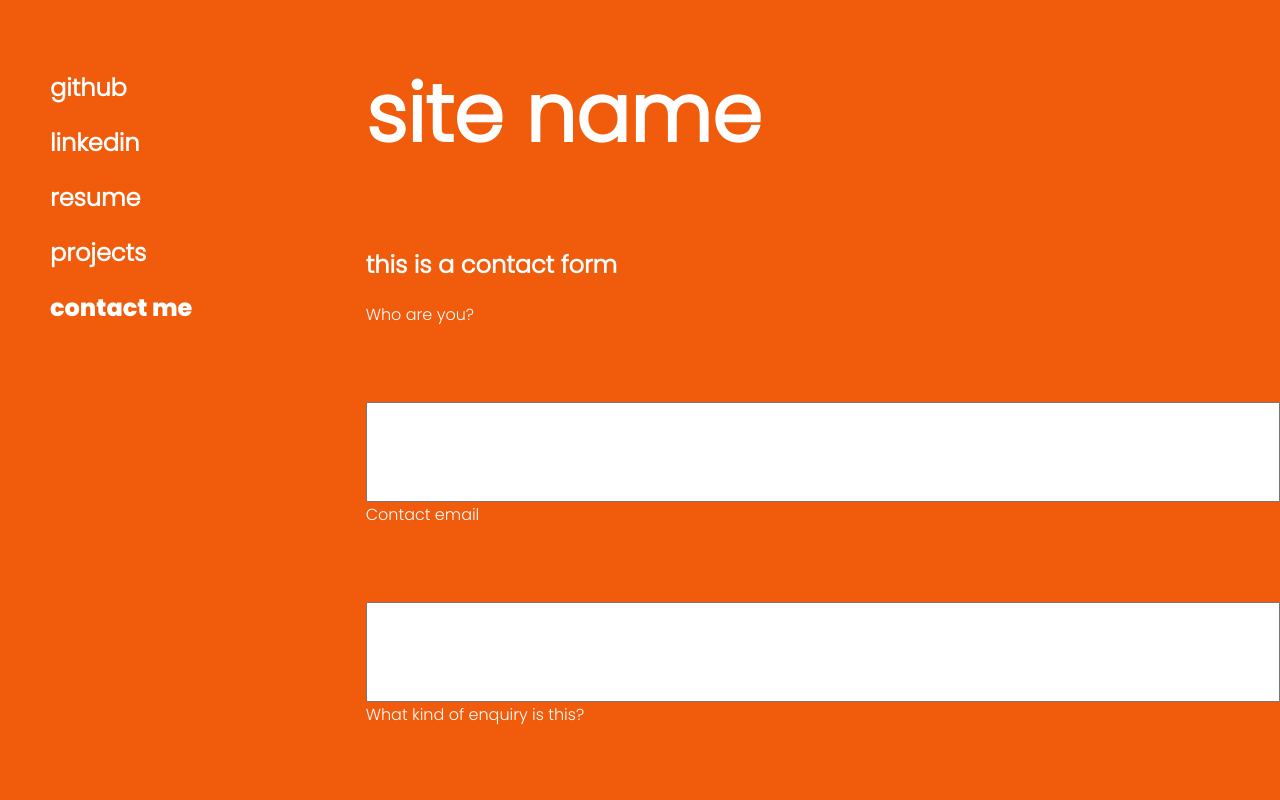
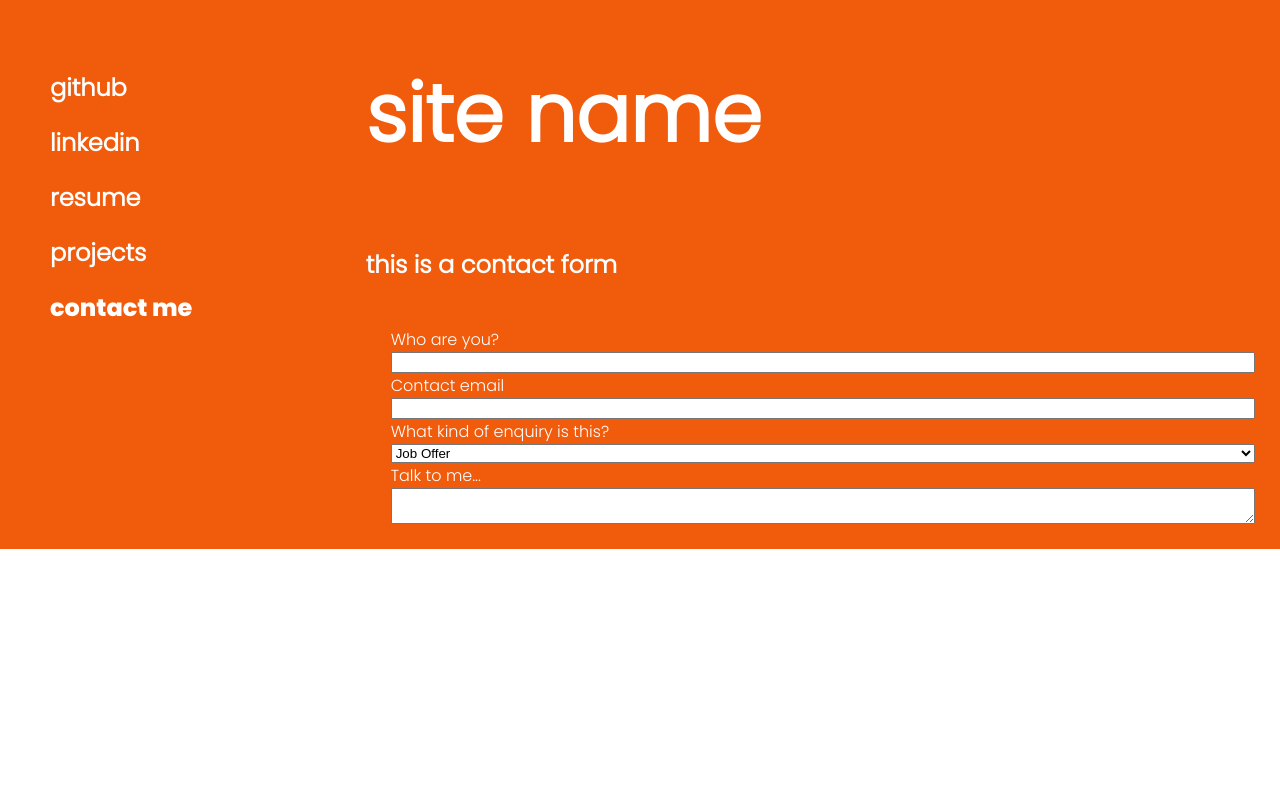
Before and after one commit to kimberleyrogers/portfolio, a React (Create React App) app: page / in a window 1280 px wide. Both pictures are taken after a click on the element "contact me". Shown: the top 800 px of the page. Built offline with nearby package versions, Linux system fonts and the light colour scheme.

Commit message:
form css

```diff
--- a/src/App.css
+++ b/src/App.css
@@ -39,7 +39,8 @@
 
 .form {
   display: grid;
-  grid-template-rows: repeat(8, 100px);
+  grid-template-rows: repeat(8, auto);
+  padding: 25px;
 }
 
 .project-grid {
--- a/src/Contact.js
+++ b/src/Contact.js
@@ -5,6 +5,7 @@ function Contact() {
     const [who, setWho] = useState('');
     const [email, setEmail] = useState('');
     const [comments, setComments] = useState('');
+    const [what, setWhat] = useState('');
     // another for radio buttons
 
 
@@ -31,12 +32,15 @@ function Contact() {
                 />
                 {/* radio buttons here */}
                 <label>What kind of enquiry is this?</label>
-                <div>
-                    <p>Job Offer</p>
-                    <p>Chance to Network</p>
-                    <p>Salacious Gossip</p>
-                    <p>Feedback or Comments</p>
-                </div>
+                <select
+                    value={what}
+                    onChange = {(e) => setWhat(e.target.value)}
+                >
+                    <option value="job">Job Offer</option>
+                    <option value="network">Chance to Network</option>
+                    <option value="gossip">Salacious Gossip</option>
+                    <option value="feedback">Feedback or Comments</option>
+                </select>
                 <label>Talk to me...</label>
                 <textarea
                     type="text"
```
